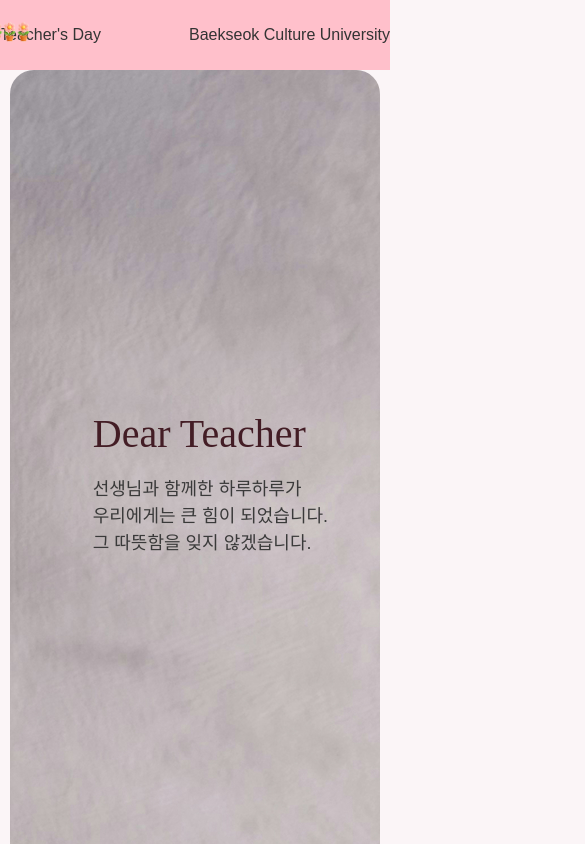
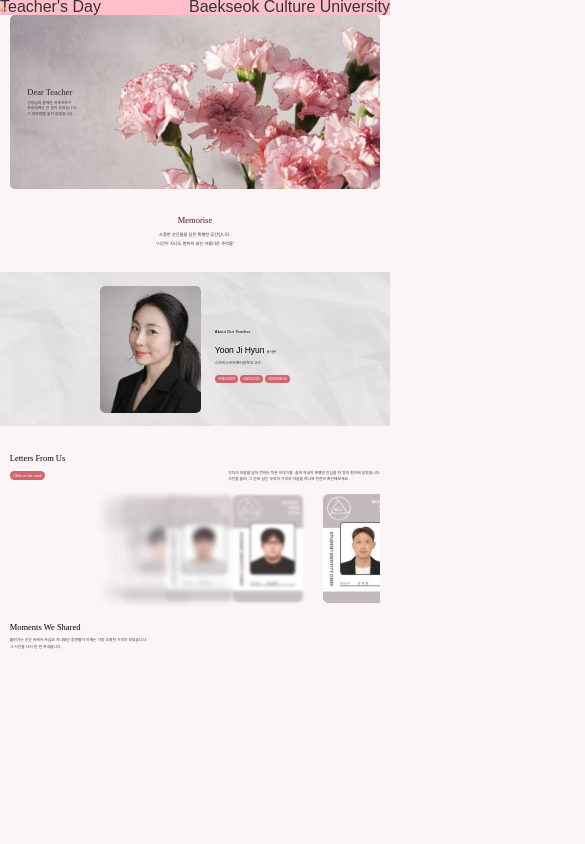
Before and after one commit to yjsk250429/smartsoftware_rollingpaper, a React (Vite) app: page / in a window 390 px wide. Shown: the top 844 px of the page, 585 px wide, since content can reach past the window. Built offline with nearby package versions, Linux system fonts and the light colour scheme; a web font is replaced by a local one.

Commit message:
카드 펼쳐짐

```diff
--- a/src/components/letters/index.jsx
+++ b/src/components/letters/index.jsx
@@ -1,8 +1,20 @@
-import { useEffect, useState } from 'react';
+import { useEffect, useLayoutEffect, useRef, useState } from 'react';
+import gsap from 'gsap';
+import { ScrollTrigger } from 'gsap/ScrollTrigger';
 import students from '../../api/students';
+
+gsap.registerPlugin(ScrollTrigger);
 
 const Letters = () => {
   const [selectedStudent, setSelectedStudent] = useState(null);
+  const sectionRef = useRef(null);
+  const cardsRef = useRef(null);
+  const dragStateRef = useRef({
+    isDragging: false,
+    startX: 0,
+    startScrollLeft: 0,
+    moved: false,
+  });
 
   useEffect(() => {
     if (selectedStudent) {
@@ -16,6 +28,86 @@ const Letters = () => {
     };
   }, [selectedStudent]);
 
+  useLayoutEffect(() => {
+    const section = sectionRef.current;
+    const cards = cardsRef.current;
+
+    if (!section || !cards) {
+      return undefined;
+    }
+
+    const cardItems = Array.from(cards.querySelectorAll('li'));
+
+    if (!cardItems.length) {
+      return undefined;
+    }
+
+    const ctx = gsap.context(() => {
+      const resetCardsScroll = () => {
+        cards.scrollLeft = 0;
+      };
+
+      const setStackedState = () => {
+        const cardsBounds = cards.getBoundingClientRect();
+        const viewportCenter = window.innerWidth / 2;
+        const stackCenter =
+          cards.scrollLeft + (viewportCenter - cardsBounds.left);
+        const centerIndex = (cardItems.length - 1) / 2;
+
+        cardItems.forEach((item, index) => {
+          const itemCenter = item.offsetLeft + item.offsetWidth / 2;
+          const offsetToCenter = stackCenter - itemCenter;
+          const distanceFromCenter = index - centerIndex;
+          const depth = Math.abs(distanceFromCenter);
+
+          gsap.set(item, {
+            x: offsetToCenter,
+            scale: 0.9 - depth * 0.01,
+            filter: 'blur(10px)',
+            opacity: 0.22,
+            zIndex: Math.round(cardItems.length - depth),
+          });
+        });
+      };
+
+      setStackedState();
+
+      const timeline = gsap.timeline({
+        defaults: {
+          ease: 'none',
+        },
+        scrollTrigger: {
+          trigger: section,
+          start: 'top 80%',
+          end: 'center center',
+          scrub: 1,
+          invalidateOnRefresh: true,
+          onRefreshInit: () => {
+            resetCardsScroll();
+            setStackedState();
+          },
+          onLeaveBack: () => {
+            resetCardsScroll();
+            setStackedState();
+          },
+        },
+      });
+
+      timeline.to(cardItems, {
+        x: 0,
+        scale: 1,
+        filter: 'blur(0px)',
+        opacity: 1,
+        stagger: {
+          each: 0.04,
+          from: 'center',
+        },
+      });
+    }, section);
+
+    return () => ctx.revert();
+  }, []);
+
   const openModal = (student) => {
     setSelectedStudent(student);
   };
@@ -24,19 +116,85 @@ const Letters = () => {
     setSelectedStudent(null);
   };
 
+  const handlePointerDown = (event) => {
+    const cards = cardsRef.current;
+
+    if (!cards || event.pointerType === 'touch') {
+      return;
+    }
+
+    dragStateRef.current = {
+      isDragging: true,
+      startX: event.clientX,
+      startScrollLeft: cards.scrollLeft,
+      moved: false,
+    };
+
+    cards.classList.add('is-dragging');
+  };
+
+  const handlePointerMove = (event) => {
+    const cards = cardsRef.current;
+    const dragState = dragStateRef.current;
+
+    if (!cards || !dragState.isDragging) {
+      return;
+    }
+
+    const deltaX = event.clientX - dragState.startX;
+
+    if (Math.abs(deltaX) > 5) {
+      dragState.moved = true;
+    }
+
+    if (dragState.moved) {
+      event.preventDefault();
+    }
+
+    cards.scrollLeft = dragState.startScrollLeft - deltaX;
+  };
+
+  const endDragging = () => {
+    const cards = cardsRef.current;
+
+    if (!cards || !dragStateRef.current.isDragging) {
+      return;
+    }
+
+    cards.classList.remove('is-dragging');
+    dragStateRef.current.isDragging = false;
+  };
+
+  const handleCardClick = (student) => {
+    if (dragStateRef.current.moved) {
+      dragStateRef.current.moved = false;
+      return;
+    }
+
+    openModal(student);
+  };
+
   return (
-    <section className="letters">
+    <section ref={sectionRef} className="letters">
       <div className="inner">
         <h2>Letters From Us</h2>
         <p>
           <span className="click">Click on the card</span>
           <span>각자의 마음을 담아 전하는 작은 이야기들. 쉽게 꺼내지 못했던 진심을 한 장의 편지에 담았습니다. <br />사진을 눌러, 그 안에 담긴 우리의 기억과 마음을 하나씩 천천히 확인해보세요.</span>
         </p>
-        <ul className="cards">
+        <ul
+          ref={cardsRef}
+          className="cards"
+          onPointerDown={handlePointerDown}
+          onPointerMove={handlePointerMove}
+          onPointerUp={endDragging}
+          onPointerLeave={endDragging}
+          onPointerCancel={endDragging}
+        >
           {students.map((student) => (
             <li
               key={student.id}
-              onClick={() => openModal(student)}
+              onClick={() => handleCardClick(student)}
               onKeyDown={(event) => {
                 if (event.key === 'Enter' || event.key === ' ') {
                   event.preventDefault();
--- a/src/pages/home/style.scss
+++ b/src/pages/home/style.scss
@@ -1,12 +1,16 @@
+@use '../../styles/utils' as *;
+
 .home{
     // 배너영역--------------------
     .banner{
         .inner{
             background-image: url('/images/bg01.jpg');
-            background-position: 0 -40px;
-            height: 820px;
-            border-radius: 24px;
-            padding-left: 83px;
+            background-position: 0 vw(-40px);
+            background-repeat: no-repeat;
+            background-size: cover;
+            height: vw(820px);
+            border-radius: vw(24px);
+            padding-left: vw(83px);
         display: flex;
         flex-direction: column;
         justify-content: center;
@@ -14,85 +18,92 @@
         .adamina-title{
             font-family: 'Adamina', serif ;
             font-weight: 400;
-            font-size: 40px;
+            font-size: vw(40px);
             color: #431D25;
         }
         p{
-            margin-top: 12px;
+            margin-top: vw(12px);
             color: #3a3a3a;
-            font-size: 18px;
+            font-size: vw(18px);
         }
 
     }
      // 중간 텍스트 영역--------------------
     .memorise{
-        margin: 120px auto;
+        margin: vw(120px) auto;
         text-align: center;
         h2{
-            font-size: 40px;
+            font-size: vw(40px);
             color: #431D25;
-            margin-bottom: 24px;
+            margin-bottom: vw(24px);
              font-family: 'Adamina', serif ;
         }
         p{
-            font-size: 20px;
+            font-size: vw(20px);
             color: #3a3a3a;
             &.t1{
-                margin-bottom: 12px;
+                margin-bottom: vw(12px);
             }
         }
     }
      // 교수님 영역--------------------
     .teacher{
         background-image: url('/images/bg02.jpg');
+        background-repeat: no-repeat;
+        background-position: 0 0;
+        background-size: cover;
         .inner{
-            height: 726px;
+            height: vw(726px);
             display: flex;
             justify-content: center;
             align-items: center;
-            gap: 64px;
+            gap: vw(64px);
         }
         .left{
             .img-wrap{
-                width: 480px;
-                height: 600px;
-                border-radius: 24px;
+                width: vw(480px);
+                height: vw(600px);
+                border-radius: vw(24px);
                 overflow: hidden;
                 display: flex;
                 justify-content: center;
                 align-items: center;
                 img{
-
+                    height: 100%;
                 }
             }
         }
         .right{
             em{
-                font-size: 20px;
+                font-size: vw(20px);
             }
             strong{
                 display: block;
-                font-size: 40px;
-                margin-top: 20px;
-                margin-bottom: 16px;
+                font-size: vw(40px);
+                margin-top: vw(20px);
+                margin-bottom: vw(16px);
                 font-weight: 500;
                 span{
-                    font-size: 16px;
-                    padding-left: 10px;
+                    font-size: vw(16px);
+                    padding-left: vw(10px);
                 }
             }
             p{
-                margin-bottom: 40px;
+                font-size: vw(18px);
+                line-height: 1.6;
+                margin-bottom: vw(40px);
                 color: #3a3a3a;
             }
             .tags{
                 display: flex;
-                gap: 8px;
+                gap: vw(8px);
                 li{
+                    font-size: vw(16px);
+                    line-height: 1.4;
                     background: #CE666D;
                     color: #fff;
-                    padding: 8px 16px;
-                    border-radius: 50px;
+                    padding: vw(8px) vw(16px);
+                    border-radius: vw(50px);
                     font-weight: 200;
                 }
             }
@@ -101,13 +112,13 @@
     // 편지 영역--------------------
     .letters{
         .inner{
-            margin: 120px auto;
-            height: 700px;
+            margin: vw(120px) auto;
+            height: vw(680px);
         }
         h2{
             font-family: 'Adamina', serif;
-            font-size: 40px;
-            margin-bottom: 24px;
+            font-size: vw(40px);
+            margin-bottom: vw(24px);
         }
         p{
             display: flex;
@@ -115,43 +126,65 @@
             align-items: center;
             span{
                 display: block;
+                font-size: vw(18px);
+                line-height: 1.6;
                 color: #3a3a3a;
-                margin-bottom: 60px;
+                margin-bottom: vw(60px);
                 &.click{
                     color: #fff;
                     background: #CE666D;
-                    padding: 8px 16px;
-                    border-radius: 100px;
+                    padding: vw(8px) vw(16px);
+                    border-radius: vw(100px);
                     font-weight: 300;
                 }
             }
         }
         .cards{
             display: flex;
-            gap: 36px;
+            gap: vw(36px);
             overflow-x: auto;
-            overflow-y: hidden;
             flex-wrap: nowrap;
-            padding-bottom: 16px;
+            padding-top: vw(12px);
+            padding-bottom: vw(16px);
+            margin-top: vw(-12px);
+            cursor: grab;
+            user-select: none;
+            -webkit-user-select: none;
+            scrollbar-width: none;
+            position: relative;
+            &::-webkit-scrollbar{
+                display: none;
+            }
+            &.is-dragging{
+                cursor: grabbing;
+                scroll-behavior: auto;
+            }
             li{
-                flex: 0 0 auto;
+                flex: 0 0 vw(333px);
+                width: vw(333px);
                 cursor: pointer;
                 list-style: none;
-                border-radius: 24px;
+                border-radius: vw(24px);
                 overflow: hidden;
                 transition: transform 0.2s ease, box-shadow 0.2s ease;
+                user-select: none;
+                -webkit-user-drag: none;
+                transform-origin: center center;
+                will-change: transform, filter, opacity;
                 &:hover{
-                    transform: translateY(-6px);
-                    box-shadow: 0 18px 40px rgba(67, 29, 37, 0.18);
+                    transform: translateY(vw(-6px));
+                    box-shadow: 0 vw(10px) vw(20px) rgba(67, 29, 37, 0.18);
                 }
                 &:focus-visible{
-                    outline: 2px solid #CE666D;
-                    outline-offset: 4px;
+                    outline: vw(2px) solid #CE666D;
+                    outline-offset: vw(4px);
                 }
                 img{
                     display: block;
-                    width: auto;
+                    width: 100%;
                     height: auto;
+                    pointer-events: none;
+                    user-select: none;
                 }
             }
 
@@ -164,32 +197,32 @@
             justify-content: center;
             align-items: center;
             z-index: 1000;
-            padding: 24px;
+            padding: vw(24px);
         }
         .letters-modal{
             position: relative;
-            width: 1015px;
-            height: 675px;
-            max-width: calc(100vw - 48px);
-            max-height: calc(100vh - 48px);
-            border-radius: 24px;
+            width: vw(1015px);
+            height: vw(675px);
+            max-width: calc(100vw - #{vw(48px)});
+            max-height: calc(100vh - #{vw(48px)});
+            border-radius: vw(24px);
             background-image: url('/images/bg03.jpg');
             background-size: cover;
             background-position: center;
             overflow: hidden;
-            box-shadow: 0 24px 80px rgba(0, 0, 0, 0.22);
+            box-shadow: 0 vw(24px) vw(80px) rgba(0, 0, 0, 0.22);
         }
         .letters-modal-close{
             position: absolute;
-            top: 20px;
-            right: 20px;
-            width: 40px;
-            height: 40px;
+            top: vw(20px);
+            right: vw(20px);
+            width: vw(40px);
+            height: vw(40px);
             border: 0;
             border-radius: 50%;
             background: rgba(255, 255, 255, 0.85);
             color: #431D25;
-            font-size: 28px;
+            font-size: vw(28px);
             line-height: 1;
             cursor: pointer;
         }
@@ -199,9 +232,9 @@
             display: flex;
             justify-content: center;
             align-items: center;
-            padding: 96px 110px;
+            padding: vw(96px) vw(110px);
             p{
-                font-size: 28px;
+                font-size: vw(28px);
                 line-height: 1.9;
                 color: #431D25;
                 text-align: center;
@@ -211,16 +244,18 @@
     // 갤러리 영역--------------------
     .photos{
         .inner{
-            height: 3700px;
+            height: vw(3700px);
         }
         h2{
-            font-size: 40px;
+            font-size: vw(40px);
             font-family: 'Adamina', serif;
-            margin-bottom: 16px;
+            margin-bottom: vw(16px);
         }
         p{
+            font-size: vw(18px);
+            line-height: 1.6;
             color: #3a3a3a;
-            margin-bottom: 60px;
+            margin-bottom: vw(60px);
         }
     }
 
--- a/src/styles/layout/_header.scss
+++ b/src/styles/layout/_header.scss
@@ -7,7 +7,7 @@ html.is-active {
     width: 100%;
 
     .inner {
-        height: 70px;
+        height: vw(70px);
         display: flex;
         flex-direction: row;
         justify-content: space-between;
@@ -19,7 +19,7 @@ html.is-active {
         transform: translateX(-50%);
         a {
             img {
-                width: 84px;
+                width: vw(84px);
             }
         }
     }
@@ -66,12 +66,12 @@ html.is-active {
     .top-menu {
         position: absolute;
         right: 0;
-        top: 10px;
+        top: vw(10px);
         display: flex;
         li {
-            margin-left: 25px;
+            margin-left: vw(25px);
             a {
-                font-size: 15px;
+                font-size: vw(15px);
             }
         }
     }
@@ -81,19 +81,19 @@ html.is-active {
     @include tablet {
         background: pink;
         .inner {
-            height: 70px;
+            height: vw(70px);
             width: 100%;
         }
         h1 {
-            left: 10px;
+            left: vw(10px);
             a img {
-                width: 40px;
+                width: vw(40px);
             }
         }
         .nav ul li {
-            margin-left: 40px;
+            margin-left: vw(40px);
             a {
-                font-size: 16px;
+                font-size: vw(16px);
             }
         }
     }
--- a/src/styles/layout/_main.scss
+++ b/src/styles/layout/_main.scss
@@ -1,7 +1,7 @@
 @use './../utils' as *;
 
 .inner {
-    width: 1840px;
+    width: vw(1780px);
     margin: auto;
     position: relative;
     box-sizing: border-box;
```
Also changed, not shown: src/styles/layout/_footer.scss (+7 -5 lines), src/styles/utils/_unit.scss (+8 -0 lines).
